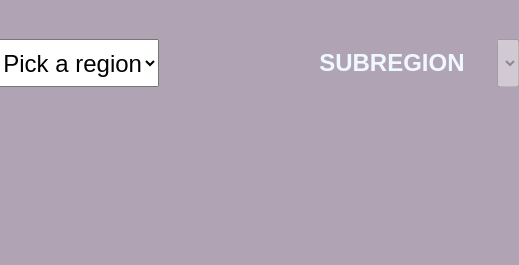
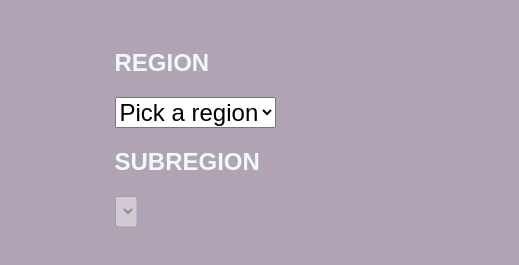
Before and after one commit to Olexxandr-S/Rest-Countries, a plain HTML site: page index.html in a window 390 px wide. Shown: the part 137-402 px from the top of the page, 519 px wide, since content can reach past the window. Drawn offline with Linux system fonts and the light colour scheme.

Commit message:
mobile-friendly

```diff
--- a/css/style.css
+++ b/css/style.css
@@ -111,3 +111,16 @@ img {
   text-decoration: none;
   color: wheat;
 }
+
+@media screen and (max-width: 999px) {
+  .choice_block {
+    display: block;
+  }
+  .region_block,
+  .subregion_block {
+    display: block;
+  }
+  #countriesContainer {
+    display: block;
+  }
+}
```
